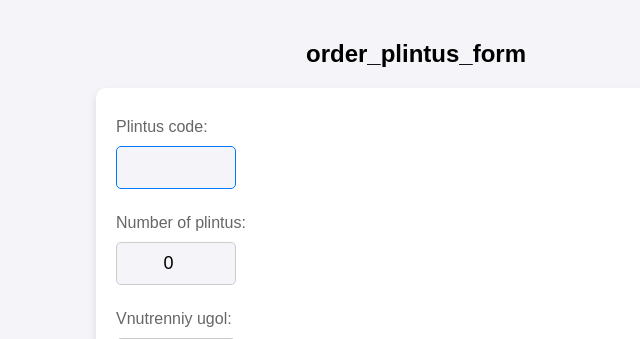
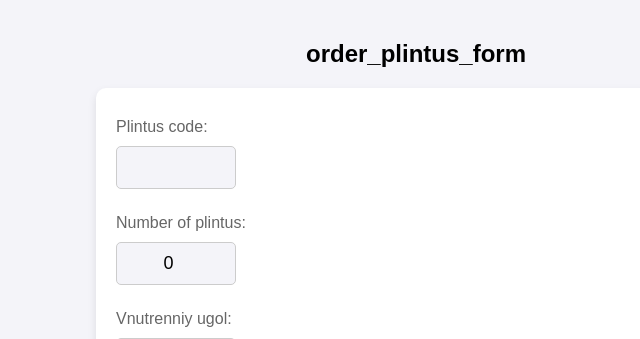
Before and after one commit to islomkhodjadev/erp-system, a Django app: page /erp/order/1/ in a window 1280 px wide, with the restyled element focused. Shown: the top 339 px of the page, without its empty margins (224-864 px from the left). Run offline with Django 5.2, Linux system fonts and the light colour scheme; data that the repository does not hold is empty; some libraries are stand-ins or nearby versions.

Commit message:
corrected css border of input fields

```diff
--- a/erp/main/templates/order_form.html
+++ b/erp/main/templates/order_form.html
@@ -51,7 +51,7 @@ h2 {
 .order-form input:focus,
 .order-form select:focus {
     outline: none;
-    border-color: var(--tg-theme-link-color, #007bff);
+
 }
 
 input.valid {
```
